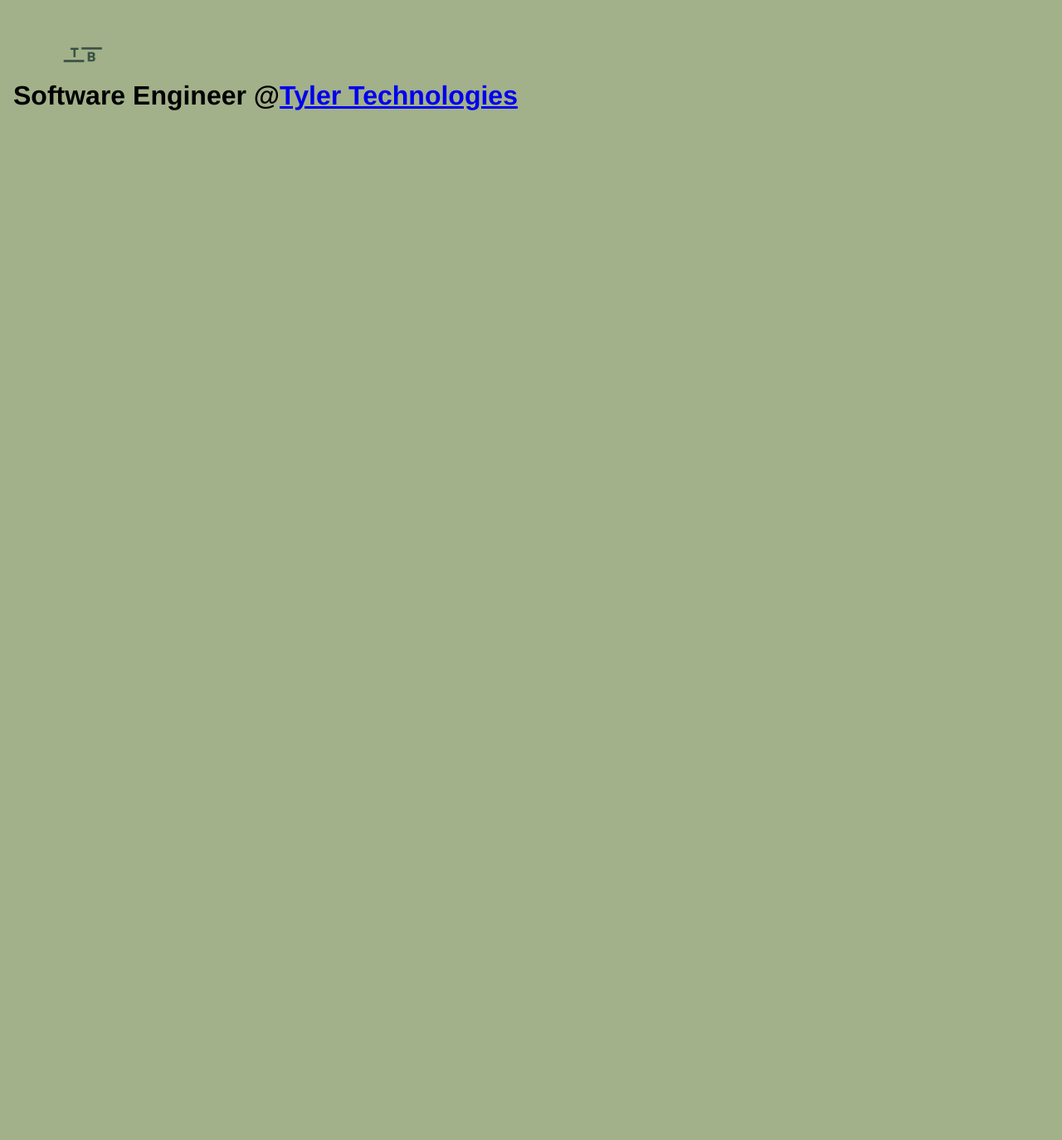
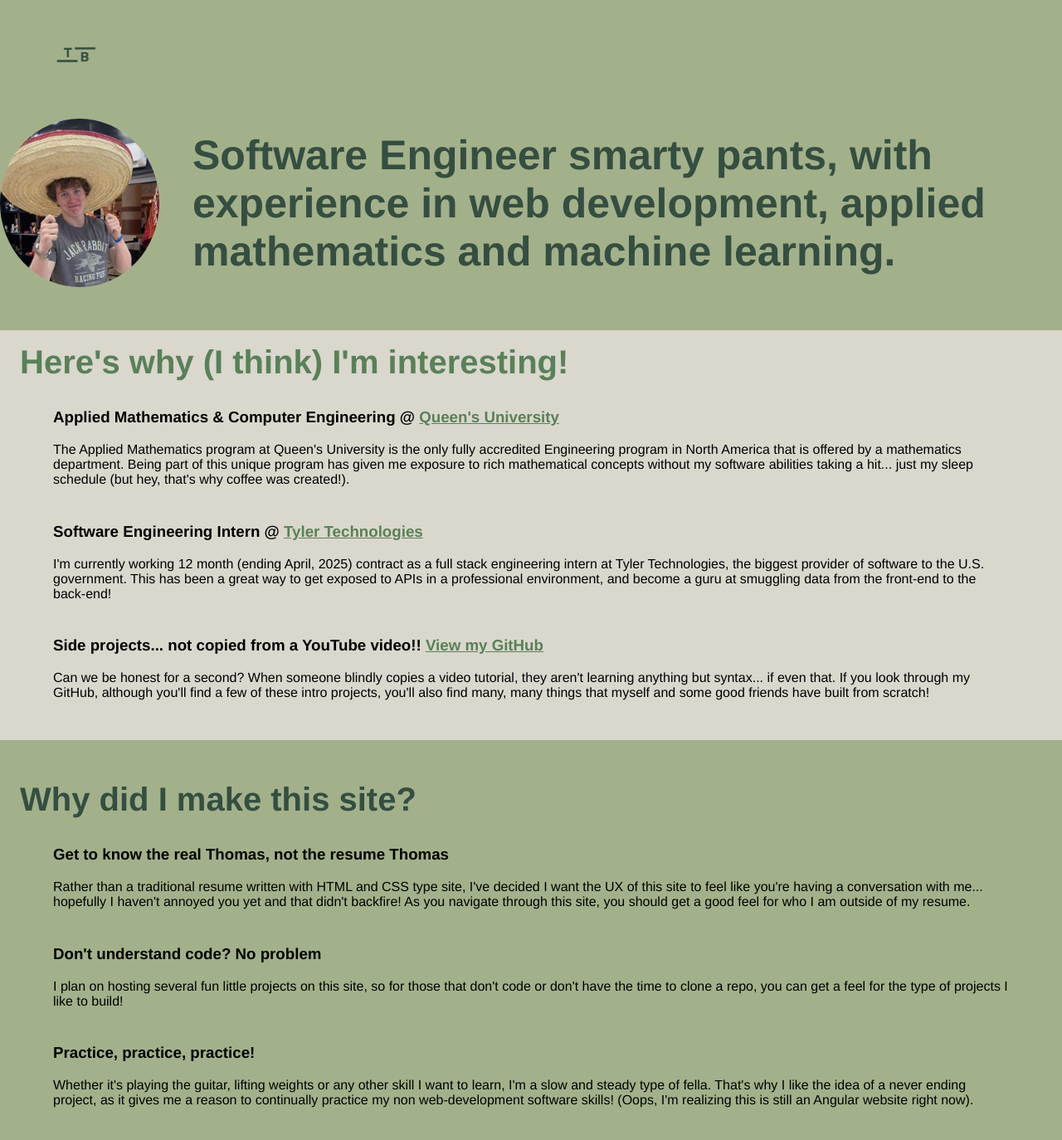
Before and after one commit to ThomasStatic/personalProject, an Angular app: page / in a window 1280 px wide. Shown: the top 1374 px of the page at 83% size. Before the commit the page ends 800 px from the top, so only its background shows below. Built offline with nearby package versions, Linux system fonts and the light colour scheme.

Commit message:
create home page

```diff
--- a/src/app/app.component.html
+++ b/src/app/app.component.html
@@ -1,2 +1,3 @@
 <app-navigation-bar></app-navigation-bar>
 <app-home-page></app-home-page>
+<app-using-this-site></app-using-this-site>
--- a/src/app/app.component.ts
+++ b/src/app/app.component.ts
@@ -2,11 +2,12 @@ import { Component } from '@angular/core';
 import { RouterOutlet } from '@angular/router';
 import { NavigationBarComponent } from './navigation-bar/navigation-bar.component';
 import { HomePageComponent } from './home-page/home-page.component';
+import { UsingThisSiteComponent } from './home-page/using-this-site/using-this-site.component';
 
 @Component({
   selector: 'app-root',
   standalone: true,
-  imports: [RouterOutlet, NavigationBarComponent, HomePageComponent],
+  imports: [RouterOutlet, NavigationBarComponent, HomePageComponent, UsingThisSiteComponent],
   templateUrl: './app.component.html',
   styleUrl: './app.component.css'
 })
--- a/src/app/home-page/header/header.component.css
+++ b/src/app/home-page/header/header.component.css
@@ -1,3 +1,16 @@
-h1{
+.img-slogan-container{
+    padding-top: 32px;
+    display: flex;
+    align-items: center;
+}
+.circular-image{
+    border-radius: 50%;
+    width: 15%;
+}
+
+.header-slogan{
     font-family: Arimo, Roboto, Poppins;
+    color: #344e41;
+    padding-left: 40px;
+    font-size: 50px;
 }
--- a/src/app/home-page/header/header.component.html
+++ b/src/app/home-page/header/header.component.html
@@ -1,9 +1,4 @@
-<head>
-    <link rel="preconnect" href="https://fonts.googleapis.com">
-    <link rel="preconnect" href="https://fonts.gstatic.com" crossorigin>
-    <link href="https://fonts.googleapis.com/css2?family=Arimo:ital,wght@0,400..700;1,400..700&family=Poppins:ital,wght@0,100;0,200;0,300;0,400;0,500;0,600;0,700;0,800;0,900;1,100;1,200;1,300;1,400;1,500;1,600;1,700;1,800;1,900&family=Roboto:ital,wght@0,100;0,300;0,400;0,500;0,700;0,900;1,100;1,300;1,400;1,500;1,700;1,900&display=swap" rel="stylesheet">
-</head>
-
-<body>
-    <h1>Software Engineer &#64;<a href="https://www.tylertech.com/" target="_blank">Tyler Technologies</a></h1>
-</body>
+<div class="img-slogan-container">
+    <img src="mexico-photo-cropped.jpg" alt="portrait photo of me in a mariachi hat holding imaginary marracas" class="circular-image">
+    <h1 class="header-slogan">Software Engineer smarty pants, with experience in web development, applied mathematics and machine learning.</h1>
+</div>
--- a/src/app/home-page/home-page.component.css
+++ b/src/app/home-page/home-page.component.css
@@ -0,0 +1,38 @@
+.home-page-container{
+    background-color: #DAD7CD;
+}
+
+h1{
+    color: #588157;
+}
+
+a{
+    color: #588157;
+    font-weight: bolder;
+}
+
+a:active{
+    color: #588157;
+}
+
+.font{
+    font-family: Arimo, Roboto, Poppins;
+}
+
+.interesting-header{
+    font-size: 40px;
+    color: #588157;
+    padding-top: 16px;
+    padding-left: 24px;
+    padding-right: 24px;
+}
+
+.interesting-body{
+    padding-left: 64px;
+    padding-bottom: 24px;
+}
+
+.interesting-body div{
+    padding-bottom: 8px;
+    padding-right: 64px;
+}
--- a/src/app/home-page/home-page.component.html
+++ b/src/app/home-page/home-page.component.html
@@ -1 +1,31 @@
 <app-header></app-header>
+<div class="home-page-container font">
+    <h2 class="interesting-header">Here's why (I think) I'm interesting! </h2>
+    <div class="interesting-body">
+        <div>
+            <h3>Applied Mathematics & Computer Engineering &#64; <a href="https://www.queensu.ca/mathstat/undergraduate/prospective-undergraduate/mthe" target="_blank">Queen's University</a></h3>
+            <p>The Applied Mathematics program at Queen's University is the only fully
+                accredited Engineering program in North America that is offered by a
+                mathematics department. Being part of this unique program has given me
+                exposure to rich mathematical concepts without my software abilities
+                taking a hit... just my sleep schedule &#40;but hey, that's why coffee was
+                created!&#41;.</p>
+        </div>
+        <div>
+            <h3>Software Engineering Intern &#64; <a href="https://www.tylertech.com/" target="_blank">Tyler Technologies</a></h3>
+            <p>I'm currently working 12 month (ending April, 2025) contract as a full stack engineering
+                intern at Tyler Technologies, the biggest provider of software to the U.S. government.
+                This has been a great way to get exposed to APIs in a professional environment, and
+                become a guru at smuggling data from the front-end to the back-end!
+            </p>
+        </div>
+        <div>
+            <h3>Side projects... not copied from a YouTube video!! <a href="https://github.com/ThomasStatic" target="_blank">View my GitHub</a></h3>
+            <p>Can we be honest for a second? When someone blindly copies a video tutorial, they
+                aren't learning anything but syntax... if even that. If you look through my GitHub,
+                although you'll find a few of these intro projects, you'll also find many, many things
+                that myself and some good friends have built from scratch!
+            </p>
+        </div>
+    </div>
+</div>
--- /dev/null
+++ b/src/app/home-page/using-this-site/using-this-site.component.css
@@ -0,0 +1,21 @@
+.fonts {
+    font-family: Arimo, Roboto, Poppins;
+}
+
+h2{
+    font-size: 40px;
+    color: #344e41;
+    padding-top: 16px;
+    padding-left: 24px;
+    padding-right: 24px;
+}
+
+.using-this-site-body{
+    padding-left: 64px;
+    padding-bottom: 24px;
+}
+
+.using-this-site-body div{
+    padding-bottom: 8px;
+    padding-right: 64px;
+}
--- /dev/null
+++ b/src/app/home-page/using-this-site/using-this-site.component.html
@@ -0,0 +1,29 @@
+<div class="fonts">
+    <h2>Why did I make this site?</h2>
+    <div class="using-this-site-body">
+        <div>
+            <h3>Get to know the real Thomas, not the resume Thomas</h3>
+            <p>Rather than a traditional resume written with HTML and CSS type site,
+                I've decided I want the UX of this site to feel like you're having a
+                conversation with me... hopefully I haven't annoyed you yet and that didn't
+                backfire! As you navigate through this site, you should get a good feel for who I am
+                outside of my resume.
+            </p>
+        </div>
+        <div>
+            <h3>Don't understand code? No problem</h3>
+            <p>I plan on hosting several fun little projects on this site, so for those that don't
+                code or don't have the time to clone a repo, you can get a feel for the type of projects
+                I like to build!
+            </p>
+        </div>
+        <div>
+            <h3>Practice, practice, practice!</h3>
+            <p>Whether it's playing the guitar, lifting weights or any other skill I want to learn,
+                I'm a slow and steady type of fella. That's why I like the idea of a never ending project,
+                as it gives me a reason to continually practice my non web-development software skills!
+                (Oops, I'm realizing this is still an Angular website right now).
+            </p>
+        </div>
+    </div>
+</div>
--- a/src/index.html
+++ b/src/index.html
@@ -1,13 +1,14 @@
 <!doctype html>
-<html lang="en">
 <head>
   <meta charset="utf-8">
   <title>PersonalProject</title>
   <base href="/">
   <meta name="viewport" content="width=device-width, initial-scale=1">
   <link rel="icon" type="image/x-icon" href="favicon.ico">
+  <link rel="preconnect" href="https://fonts.googleapis.com">
+  <link rel="preconnect" href="https://fonts.gstatic.com" crossorigin>
+  <link href="https://fonts.googleapis.com/css2?family=Arimo:ital,wght@0,400..700;1,400..700&family=Poppins:ital,wght@0,100;0,200;0,300;0,400;0,500;0,600;0,700;0,800;0,900;1,100;1,200;1,300;1,400;1,500;1,600;1,700;1,800;1,900&family=Roboto:ital,wght@0,100;0,300;0,400;0,500;0,700;0,900;1,100;1,300;1,400;1,500;1,700;1,900&display=swap" rel="stylesheet">
 </head>
 <body>
   <app-root></app-root>
 </body>
-</html>
--- a/src/styles.css
+++ b/src/styles.css
@@ -1,2 +1,5 @@
 /* You can add global styles to this file, and also import other style files */
-html {background-color: #A3B18A;}
+body {
+    background-color: #A3B18A;
+    margin: 0;
+}
```
Also changed, not shown: src/app/home-page/using-this-site/using-this-site.component.ts (added, +12 -0 lines), public/mexico-photo-cropped.jpg (added).
